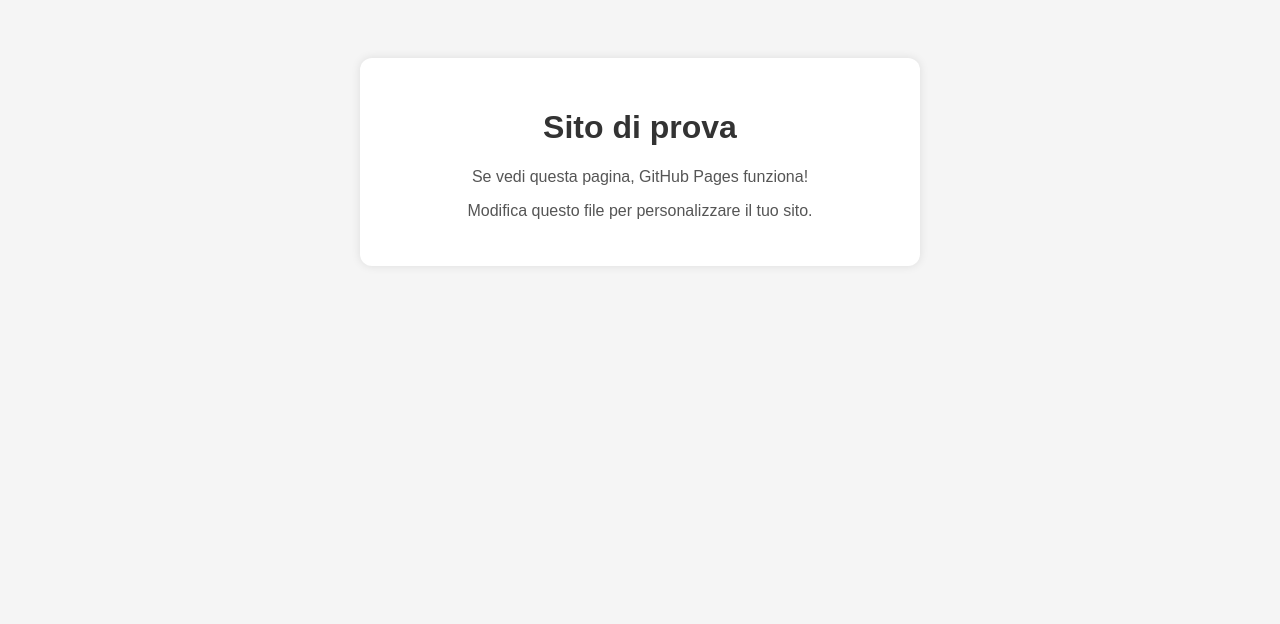
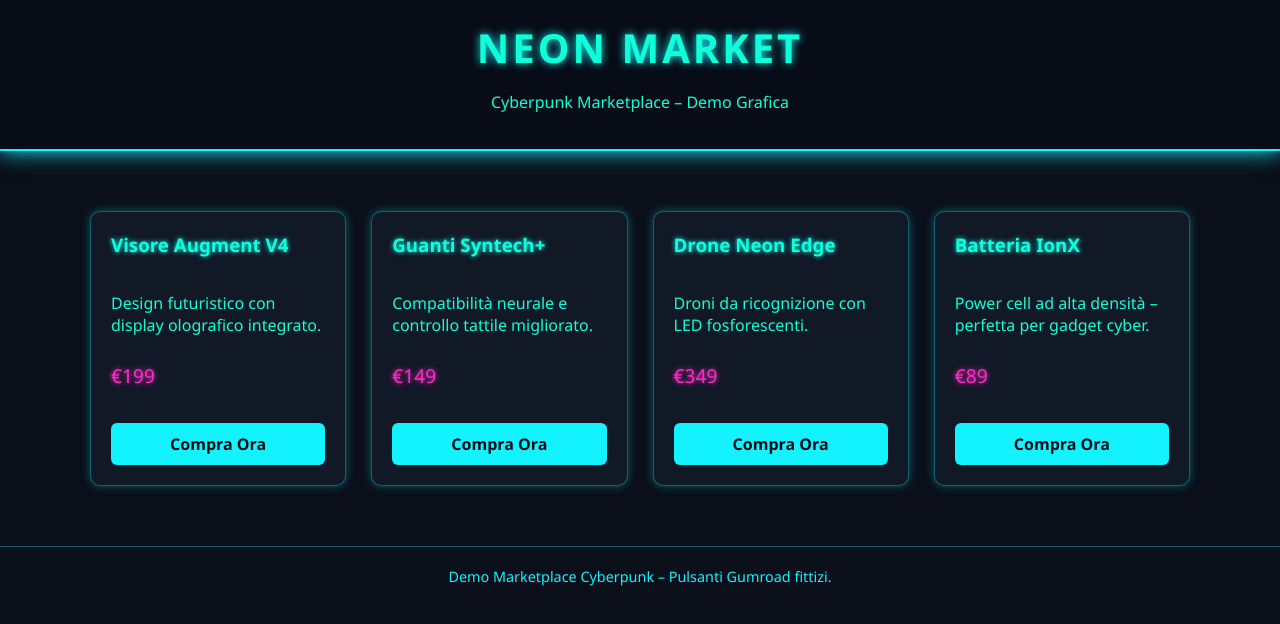
Before and after one commit to rmassimo757-crypto/account-roblox, a plain HTML site: page index.html in a window 1280 px wide. Drawn offline with Linux system fonts and the light colour scheme.

Commit message:
Update index.html

```diff
--- a/index.html
+++ b/index.html
@@ -3,33 +3,142 @@
 <head>
     <meta charset="UTF-8">
     <meta name="viewport" content="width=device-width, initial-scale=1.0">
-    <title>Prova GitHub Pages</title>
+    <title>Cyberpunk Marketplace</title>
     <style>
         body {
-            font-family: Arial, sans-serif;
-            background: #f5f5f5;
+            margin: 0;
+            font-family: 'Segoe UI', Tahoma, Geneva, Verdana, sans-serif;
+            background: #0a0f1a;
+            color: #0fffd7;
+        }
+
+        header {
+            background: #080c16;
+            padding: 20px;
             text-align: center;
-            padding: 50px;
+            border-bottom: 2px solid #12f3ff;
+            box-shadow: 0 0 20px #12f3ff;
         }
-        .box {
-            background: white;
-            padding: 30px;
-            border-radius: 12px;
-            max-width: 500px;
-            margin: auto;
-            box-shadow: 0 0 10px rgba(0,0,0,0.1);
+
+        h1 {
+            margin: 0;
+            font-size: 2.5em;
+            letter-spacing: 3px;
+            text-shadow: 0 0 8px #12f3ff;
         }
-        h1 { color: #333; }
-        p { color: #555; }
+
+        .container {
+            max-width: 1100px;
+            margin: 40px auto;
+            padding: 20px;
+        }
+
+        .grid {
+            display: grid;
+            grid-template-columns: repeat(auto-fit, minmax(250px, 1fr));
+            gap: 25px;
+        }
+
+        .card {
+            background: #111826;
+            padding: 20px;
+            border-radius: 10px;
+            border: 1px solid #12f3ff55;
+            box-shadow: 0 0 10px #12f3ff55;
+            transition: 0.3s;
+            display: flex;
+            flex-direction: column;
+            justify-content: space-between;
+        }
+
+        .card:hover {
+            box-shadow: 0 0 18px #12f3ffaa;
+            transform: scale(1.03);
+        }
+
+        .card h3 {
+            margin-top: 0;
+            text-shadow: 0 0 5px #0ff;
+        }
+
+        .price {
+            font-size: 1.2em;
+            margin-top: 10px;
+            color: #ff2bc6;
+            text-shadow: 0 0 5px #ff2bc6;
+        }
+
+        .buy-button {
+            margin-top: 15px;
+            padding: 10px;
+            background: #12f3ff;
+            color: #080c16;
+            text-decoration: none;
+            text-align: center;
+            border-radius: 6px;
+            font-weight: bold;
+            transition: 0.3s;
+        }
+
+        .buy-button:hover {
+            background: #0ff;
+            color: #000;
+        }
+
+        footer {
+            text-align: center;
+            padding: 20px;
+            margin-top: 40px;
+            border-top: 1px solid #12f3ff55;
+            color: #12f3ff;
+            font-size: 0.9em;
+        }
     </style>
 </head>
 <body>
 
-    <div class="box">
-        <h1>Sito di prova</h1>
-        <p>Se vedi questa pagina, GitHub Pages funziona!</p>
-        <p>Modifica questo file per personalizzare il tuo sito.</p>
+    <header>
+        <h1>NEON MARKET</h1>
+        <p>Cyberpunk Marketplace – Demo Grafica</p>
+    </header>
+
+    <div class="container">
+        <div class="grid">
+
+            <div class="card">
+                <h3>Visore Augment V4</h3>
+                <p>Design futuristico con display olografico integrato.</p>
+                <p class="price">€199</p>
+                <a class="buy-button" href="https://gumroad.com/l/demo1" target="_blank">Compra Ora</a>
+            </div>
+
+            <div class="card">
+                <h3>Guanti Syntech+</h3>
+                <p>Compatibilità neurale e controllo tattile migliorato.</p>
+                <p class="price">€149</p>
+                <a class="buy-button" href="https://gumroad.com/l/demo2" target="_blank">Compra Ora</a>
+            </div>
+
+            <div class="card">
+                <h3>Drone Neon Edge</h3>
+                <p>Droni da ricognizione con LED fosforescenti.</p>
+                <p class="price">€349</p>
+                <a class="buy-button" href="https://gumroad.com/l/demo3" target="_blank">Compra Ora</a>
+            </div>
+
+            <div class="card">
+                <h3>Batteria IonX</h3>
+                <p>Power cell ad alta densità – perfetta per gadget cyber.</p>
+                <p class="price">€89</p>
+                <a class="buy-button" href="https://gumroad.com/l/demo4" target="_blank">Compra Ora</a>
+            </div>
+
+        </div>
     </div>
+
+    <footer>
+        Demo Marketplace Cyberpunk – Pulsanti Gumroad fittizi.
+    </footer>
 
 </body>
 </html>
```
